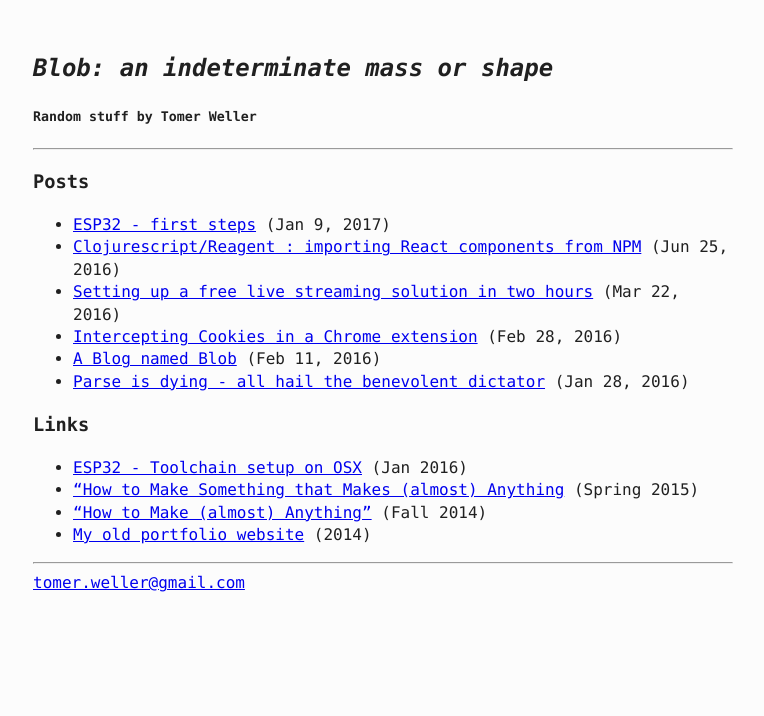
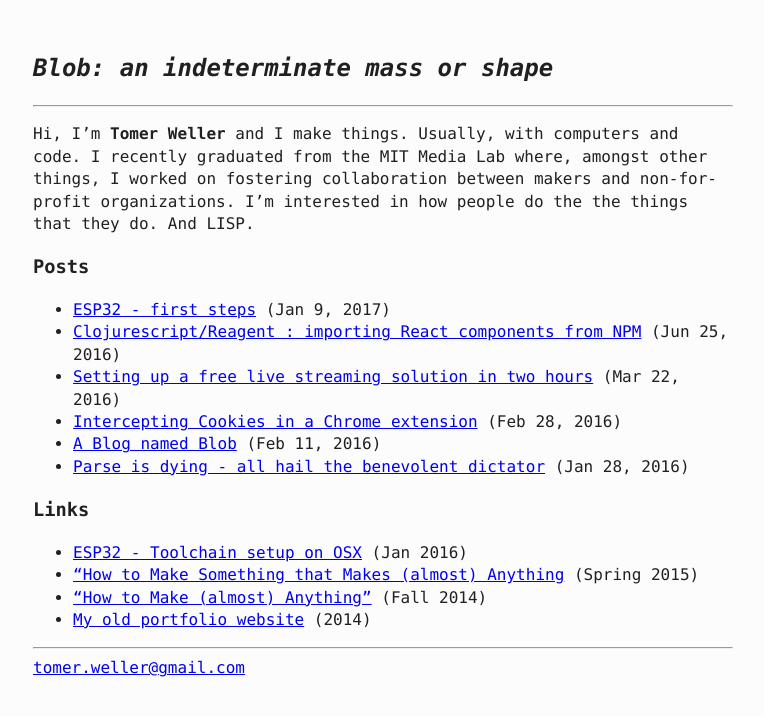
Before and after one commit to tomerweller/tomerweller.github.io, a Jekyll site: the page built from index.md, in a window 1280 px wide. Shown: the top 716 px of the page, without its empty margins (257-1021 px from the left). Built offline with Jekyll 4.4.1, drawn with Linux system fonts in a browser that asks for light colours.

Commit message:
add a bit about me

```diff
--- a/_includes/header.html
+++ b/_includes/header.html
@@ -1,5 +1,4 @@
 <header>
     <h2><i>Blob: {{ site.description }}</i></h2>
-    <h5>Random stuff by Tomer Weller</h5>
     <hr/>
 </header>
--- a/index.md
+++ b/index.md
@@ -2,6 +2,9 @@
 layout: default
 title:  "Tomer Weller / A Blob"
 ---
+
+Hi, I'm **Tomer Weller** and I make things. Usually, with computers and code. I recently graduated from the MIT Media Lab where, amongst other things, I worked on fostering collaboration between makers and non-for-profit organizations. I'm interested in how people do the the things that they do. And LISP.
+
 
 <H3>Posts</H3>
 
```
